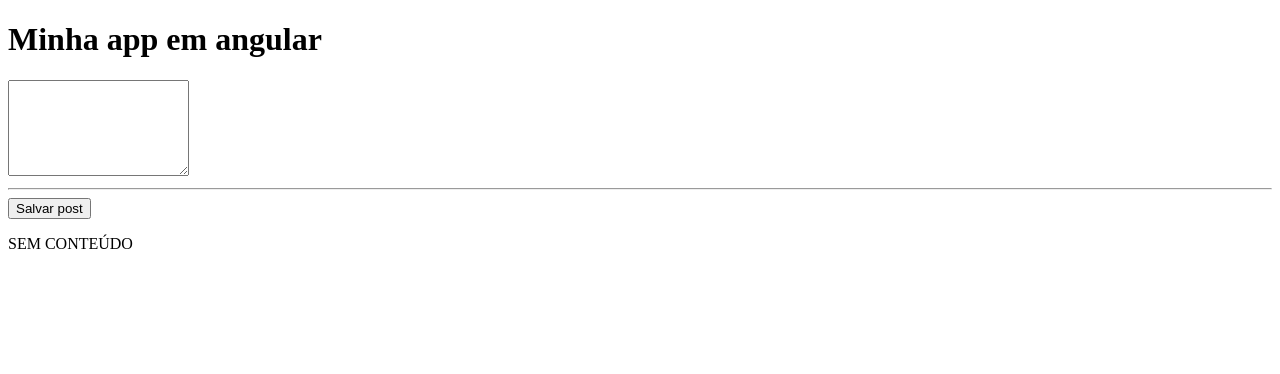
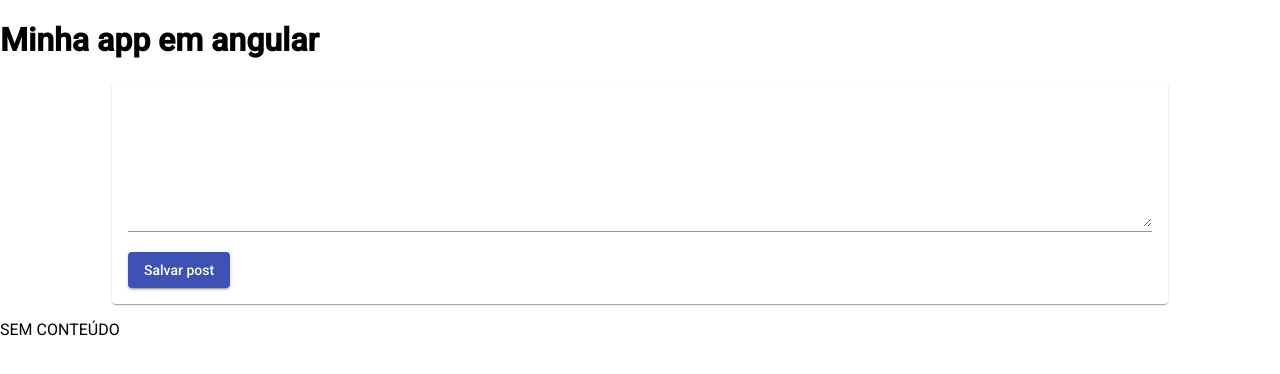
Before and after one commit to eduardoramos1/mean-stack, an Angular app: page / in a window 1280 px wide. Shown: the top 374 px of the page. Built offline with nearby package versions, Linux system fonts and the light colour scheme.

Commit message:
Angular material

```diff
--- a/angular.json
+++ b/angular.json
@@ -24,6 +24,7 @@
               "src/assets"
             ],
             "styles": [
+              "./node_modules/@angular/material/prebuilt-themes/indigo-pink.css",
               "src/styles.css"
             ],
             "scripts": []
@@ -88,6 +89,7 @@
               "src/assets"
             ],
             "styles": [
+              "./node_modules/@angular/material/prebuilt-themes/indigo-pink.css",
               "src/styles.css"
             ],
             "scripts": []
--- a/package.json
+++ b/package.json
@@ -12,10 +12,12 @@
   "private": true,
   "dependencies": {
     "@angular/animations": "~10.0.9",
+    "@angular/cdk": "^10.1.3",
     "@angular/common": "~10.0.9",
     "@angular/compiler": "~10.0.9",
     "@angular/core": "~10.0.9",
     "@angular/forms": "~10.0.9",
+    "@angular/material": "^10.1.3",
     "@angular/platform-browser": "~10.0.9",
     "@angular/platform-browser-dynamic": "~10.0.9",
     "@angular/router": "~10.0.9",
--- /dev/null
+++ b/src/app/posts/post-create/post-create.component.css
@@ -0,0 +1,8 @@
+    mat-card {
+        width: 80%;
+        margin: auto;
+    }
+
+    mat-form-field, textarea {
+        width: 100%;
+    }
--- a/src/app/posts/post-create/post-create.component.html
+++ b/src/app/posts/post-create/post-create.component.html
@@ -1,4 +1,10 @@
-<textarea rows="6" [(ngModel)]="enteredValue"></textarea>
-<hr>
-<button (click)="onAddPost()">Salvar post</button>
-<p> {{ newPost }}</p>
+<mat-card>
+  <mat-form-field>
+    <textarea matInput rows="6" [(ngModel)]="enteredValue"></textarea>
+  </mat-form-field>
+  <button mat-raised-button color="primary" (click)="onAddPost()">
+    Salvar post
+  </button>
+</mat-card>
+
+<p>{{ newPost }}</p>
--- a/src/app/posts/post-create/post-create.component.ts
+++ b/src/app/posts/post-create/post-create.component.ts
@@ -3,6 +3,7 @@
 @Component({
   selector: 'app-post-create',
   templateUrl: './post-create.component.html',
+  styleUrls: ['./post-create.component.css']
 })
 export class PostCreateComponent {
   enteredValue = ''
--- a/src/index.html
+++ b/src/index.html
@@ -6,6 +6,8 @@
   <base href="/">
   <meta name="viewport" content="width=device-width, initial-scale=1">
   <link rel="icon" type="image/x-icon" href="favicon.ico">
+  <link href="https://fonts.googleapis.com/css?family=Roboto:300,400,500&display=swap" rel="stylesheet">
+  <link href="https://fonts.googleapis.com/icon?family=Material+Icons" rel="stylesheet">
 </head>
 <body>
   <app-root></app-root>
--- a/src/styles.css
+++ b/src/styles.css
@@ -1 +1,4 @@
 /* You can add global styles to this file, and also import other style files */
+
+html, body { height: 100%; }
+body { margin: 0; font-family: Roboto, "Helvetica Neue", sans-serif; }
```
Also changed, not shown: src/app/app.module.ts (+15 -3 lines), 1 other file (tests, documents, lock files or other folders).
